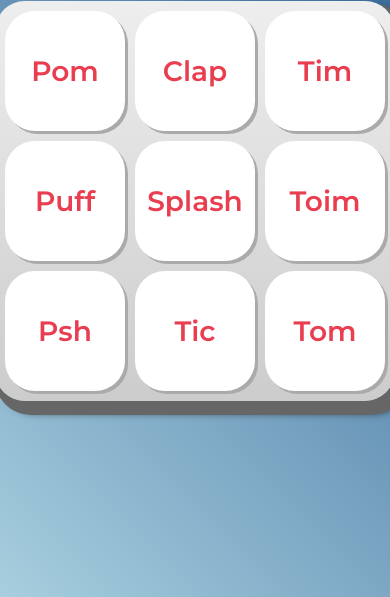
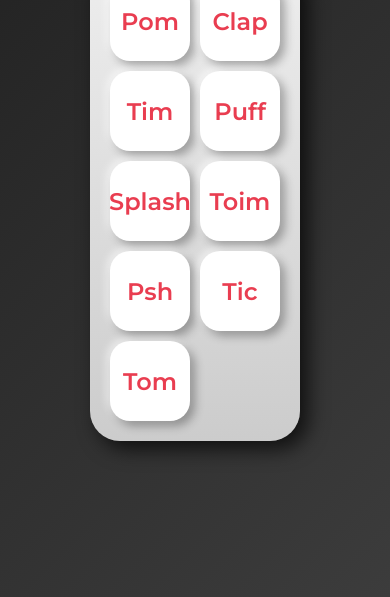
Before and after one commit to FelipeSieiro/AluraMidi, a plain HTML site: page index.html in a window 390 px wide. Shown: the part 247-844 px from the top of the page. Drawn offline with Linux system fonts and the light colour scheme.

Commit message:
Update style and add animation

```diff
--- a/css/estilos.css
+++ b/css/estilos.css
@@ -3,12 +3,20 @@
   --vermelha: #e93d50;
   --vermelha-escura: #af303f;
   --branca: #fff;
-  --luz: rgb(229, 255, 0);
+  --preta: #222831;
+  --cinza-escuro: #393e46;
+  --luz: #e5ff00;
+}
+
+* {
+  box-sizing: border-box;
+  margin: 0;
+  padding: 0;
 }
 
 body {
   align-items: center;
-  background: linear-gradient(45deg, #a7cfdf 0%,#23538a 100%);
+  background: linear-gradient(135deg, #1f1f1f, #3c3c3c);
   display: flex;
   justify-content: center;
   flex-direction: column;
@@ -19,49 +27,76 @@ body {
 h1 {
   color: var(--branca);
   margin-bottom: 20px;
-  font-size: 2rem;
+  font-size: 2.5rem;
+  text-shadow: 2px 2px 5px #000;
 }
 
 .teclado {
-  background: linear-gradient(to bottom, #eeeeee 0%,#cccccc 100%);
-  box-shadow: 6px 8px 0 6px #666, 10px 10px 10px #000;
+  background: linear-gradient(180deg, #eeeeee 0%, #cccccc 100%);
+  box-shadow: 8px 8px 20px rgba(0, 0, 0, 0.7);
   border-radius: 30px;
   display: grid;
-  gap: 10px;
+  gap: 15px;
   grid-template-columns: repeat(3, 1fr);
-  padding: 10px;
+  padding: 20px;
+  transition: transform 0.3s ease;
+}
+
+.teclado:hover {
+  transform: scale(1.02);
 }
 
 .tecla {
   background-color: var(--branca);
-  border-radius: 30px;
-  box-shadow: 3px 3px 0 var(--cinza);
+  border-radius: 20px;
+  box-shadow: 5px 5px 10px rgba(0,0,0,0.3), -3px -3px 8px rgba(255,255,255,0.6);
   color: var(--vermelha);
   cursor: pointer;
-  height: 120px;
-  font-size: 1.75em;
-  font-weight: bold;
-  line-height: 120px;
-  text-align: center;
-  width: 120px;
+  height: 100px;
+  width: 100px;
+  font-size: 1.8rem;
+  font-weight: 600;
+  display: flex;
+  align-items: center;
+  justify-content: center;
+  transition: all 0.2s ease;
+  user-select: none;
 }
 
-.tecla.ativa,
-.tecla:active {
+.tecla:hover {
   background-color: var(--vermelha);
-  border: 4px solid  var(--vermelha);
-  box-shadow: 3px 3px 0 var(--vermelha-escura) inset;
   color: var(--branca);
-  outline: none;
+  box-shadow: inset 3px 3px 10px var(--vermelha-escura), 2px 2px 10px rgba(0,0,0,0.5);
+  transform: translateY(-3px);
 }
 
-.tecla.focus,
+.tecla:active,
+.tecla.ativa {
+  background-color: var(--vermelha);
+  border: 4px solid var(--vermelha);
+  box-shadow: inset 4px 4px 10px var(--vermelha-escura);
+  color: var(--branca);
+  transform: scale(0.95);
+}
+
 .tecla:focus {
   outline: none;
-  box-shadow: 1px 1px 10px var(--luz);
+  box-shadow: 0 0 15px var(--luz), 0 0 5px var(--vermelha);
 }
 
-.tecla.active:focus,
-.tecla:active:focus {
-  box-shadow: 3px 3px 0 var(--vermelha-escura) inset, 1px 1px 10px var(--luz);
+@media (max-width: 600px) {
+  .teclado {
+    grid-template-columns: repeat(2, 1fr);
+    gap: 10px;
+  }
+
+  .tecla {
+    height: 80px;
+    width: 80px;
+    font-size: 1.5rem;
+  }
+
+  h1 {
+    font-size: 2rem;
+  }
 }
```
